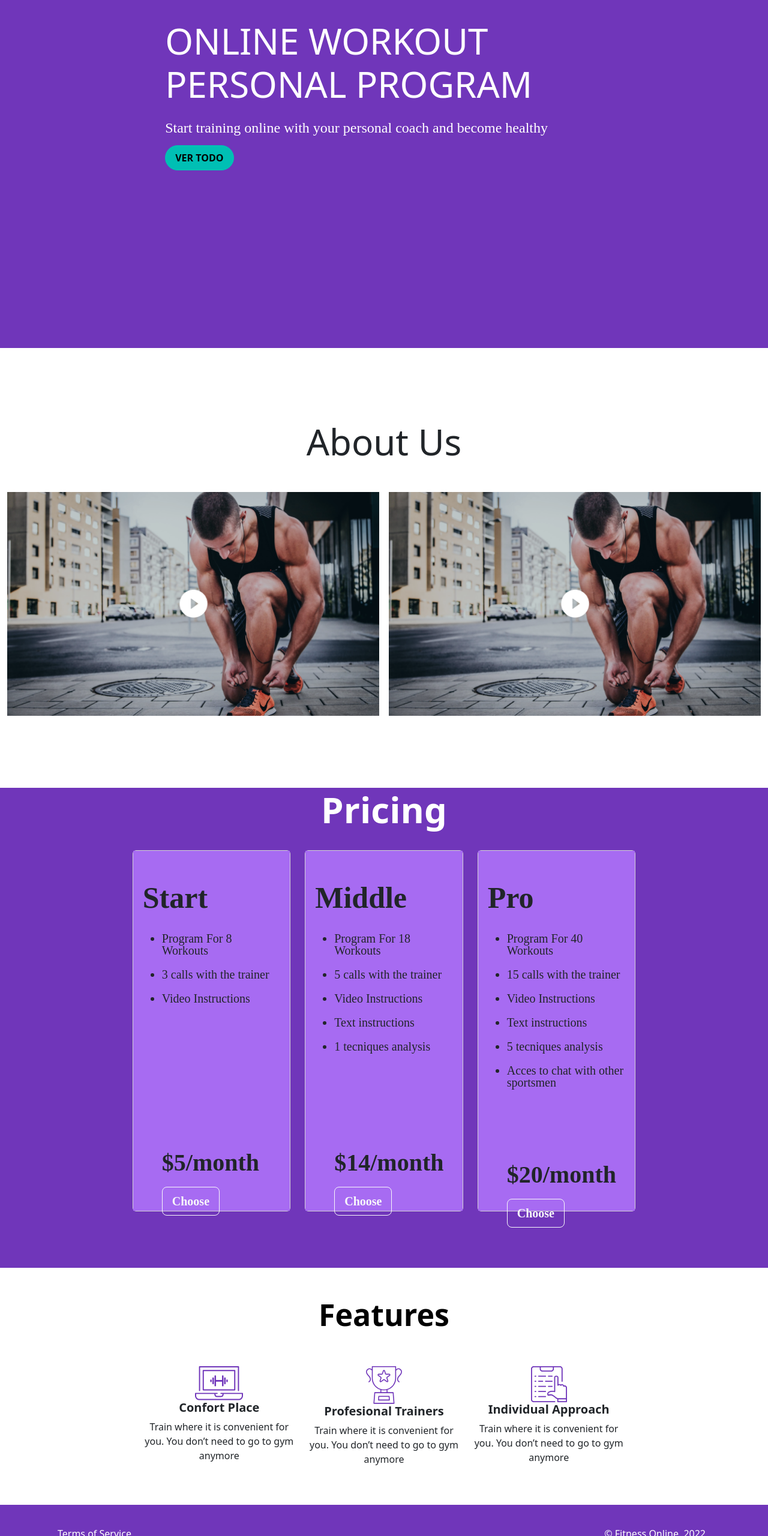
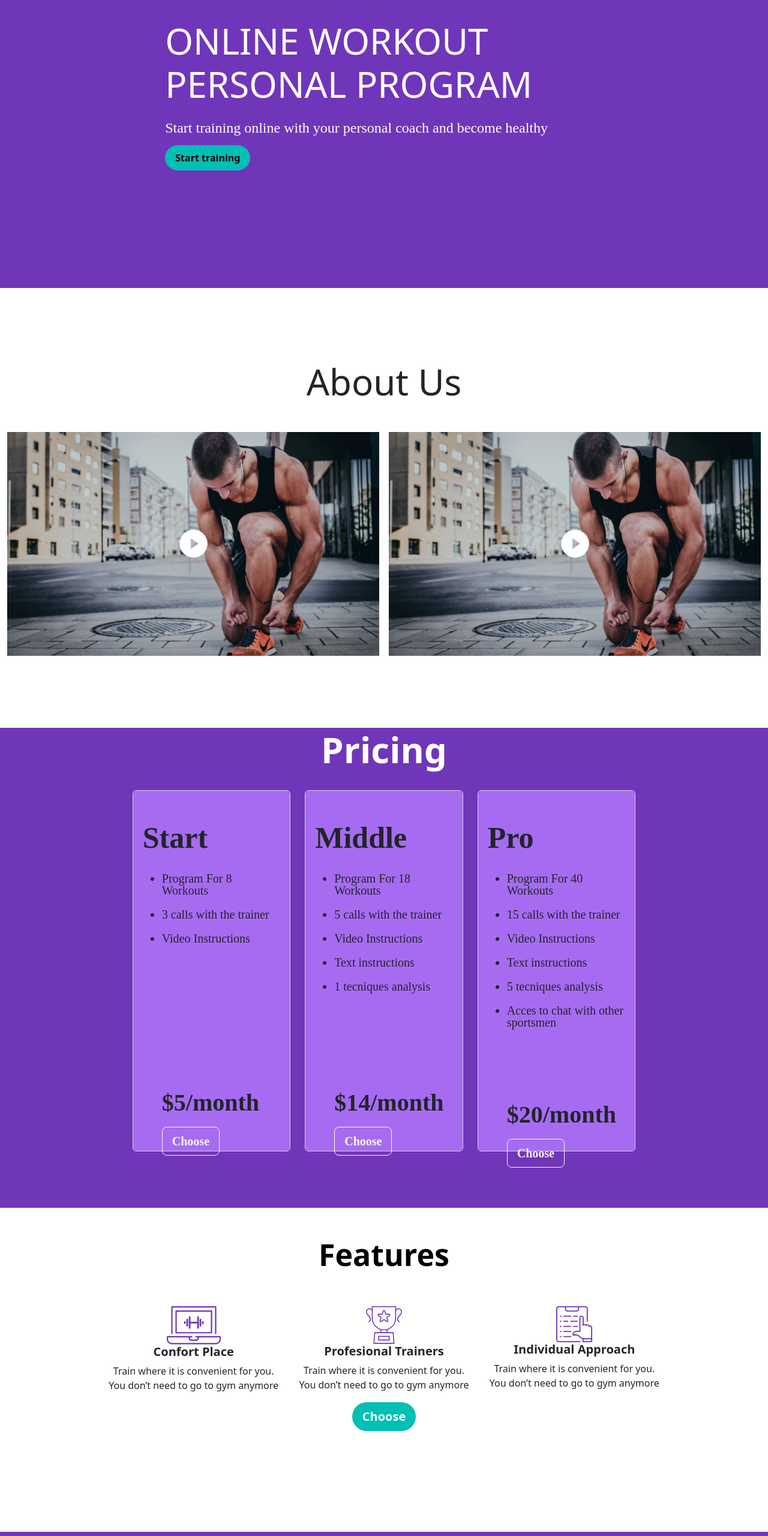
Before and after one commit to DavidHenrique24/EX2Bootstrap_HenriqueDavid, a website built with Vite: page src/index.html in a window 1280 px wide. Shown: the part 240-2800 px from the top of the page at 60% size. Built offline with nearby package versions, Linux system fonts and the light colour scheme.

Commit message:
Listo ahora si

```diff
--- a/src/index.html
+++ b/src/index.html
@@ -12,7 +12,7 @@
 
 <body>
     <!-- Header -->
-    <header class="container bg-secondary" style=" max-width: 100%; height: 800px;">
+    <header class="container bg-secondary" style=" max-width: 100%; height: 700px;">
         <nav class="navbar navbar-expand-lg" style=" max-width: 100%;">
             <div class="container-fluid" style="max-width: 60%; ">
                 <div class="d-flex ">
@@ -50,7 +50,7 @@
                 Start training online with your personal coach and become healthy
             </div>
             <br>
-            <button type="button" class="btn btn-primary rounded-pill p-3 py-2 textoBlanco"><strong>VER TODO</strong></button>
+            <button type="button" class="btn btn-primary rounded-pill p-3 py-2 textoBlanco"><strong>Start training</strong></button>
         </div>
         <img src="" alt="">
 
@@ -165,13 +165,13 @@
 
 
 
-  <div class="container-fluid p-5" style="max-width: 70%;">
+  <div class="container-fluid p-5" style="max-width: 80%;">
     <h2 class="text-black text-center titulo" style="font-size: 50px;"><strong>Features</strong></h2>
     <br><br>
     <div class="row text-center">
       <div class="col">
         <div class=" text-dark">
-          <img src="./styles/imagenes/compu.svg" alt="" style="width: 80px;"><br>
+          <img src="./styles/imagenes/compu.svg" alt="" style="width: 90px;"><br>
           <h5><strong>Confort Place</strong></h5>
           <p class="mt-2">Train where it is convenient for you. You don’t need to go to gym anymore</p>
         </div>
@@ -192,13 +192,18 @@
           <p class="mt-2">Train where it is convenient for you. You don’t need to go to gym anymore</p>
         </div>
       </div>
+      <br>
+      <div class="d-flex justify-content-center align-items-center text-center">
+        <button type="button" class="btn bg-primary py-2 btn-lg text-white rounded-pill"><strong>Choose</strong></button>
+    </div>
   </div>
   </div>
 </div>
+<div class="espacio"></div>
 
-
+<!-- footer -->
 <footer class="footer bg-secondary">
-  <div class="container-fluid" style="max-width: 90%; padding: 20px;">
+  <div class="container-fluid" style="max-width: 90%; padding: 15px;">
       <nav class="navbar navbar-expand-lg">
           <div class="container-fluid">
               <div class="d-flex text-start">
```
